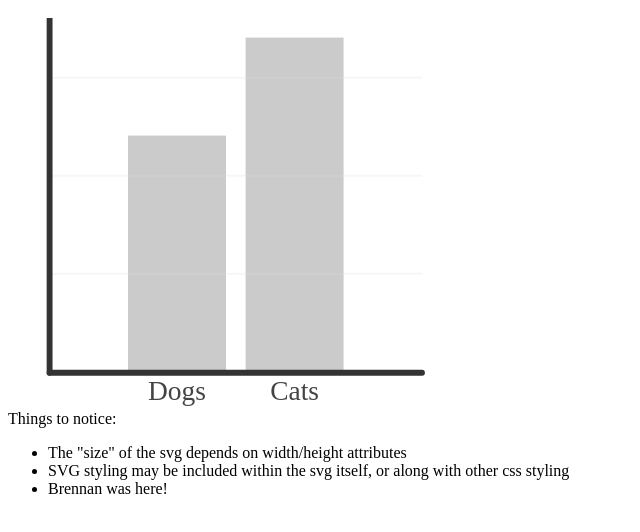
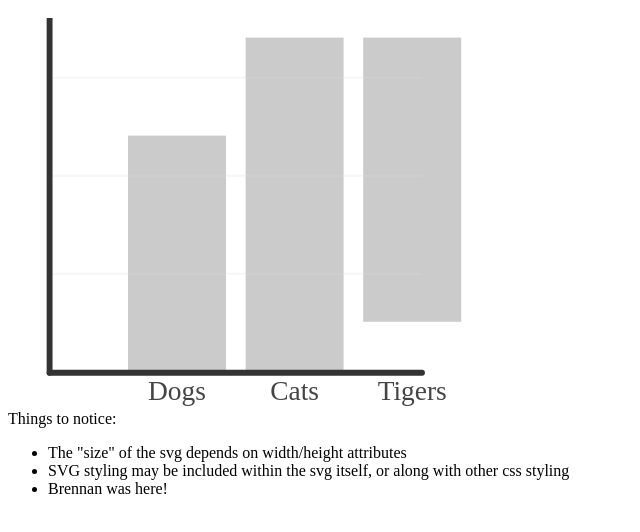
Before and after one commit to BCC1023/mySVGBasics, a plain HTML site: page index.html in a window 1280 px wide. Shown: the part 48-580 px from the top of the page, without its empty margins (0-640 px from the left). Drawn offline with Linux system fonts and the light colour scheme.

Commit message:
Update index.html

```diff
--- a/index.html
+++ b/index.html
@@ -12,6 +12,9 @@
 
     <rect class="bar" x="110" y="10" width="50" height="170"/>
     <text class="label" x="135" y="195" text-anchor="middle">Cats</text>
+
+    <rect class="bar" x="170" y="10" width="50" height="145"/>
+    <text class="label" x="195" y="195" text-anchor="middle">Tigers</text>
 
     <line class="grid" x1="10" y1="130.5" x2="200" y2="130.5"/>
     <line class="grid" x1="10" y1="80.5" x2="200" y2="80.5"/>
```
